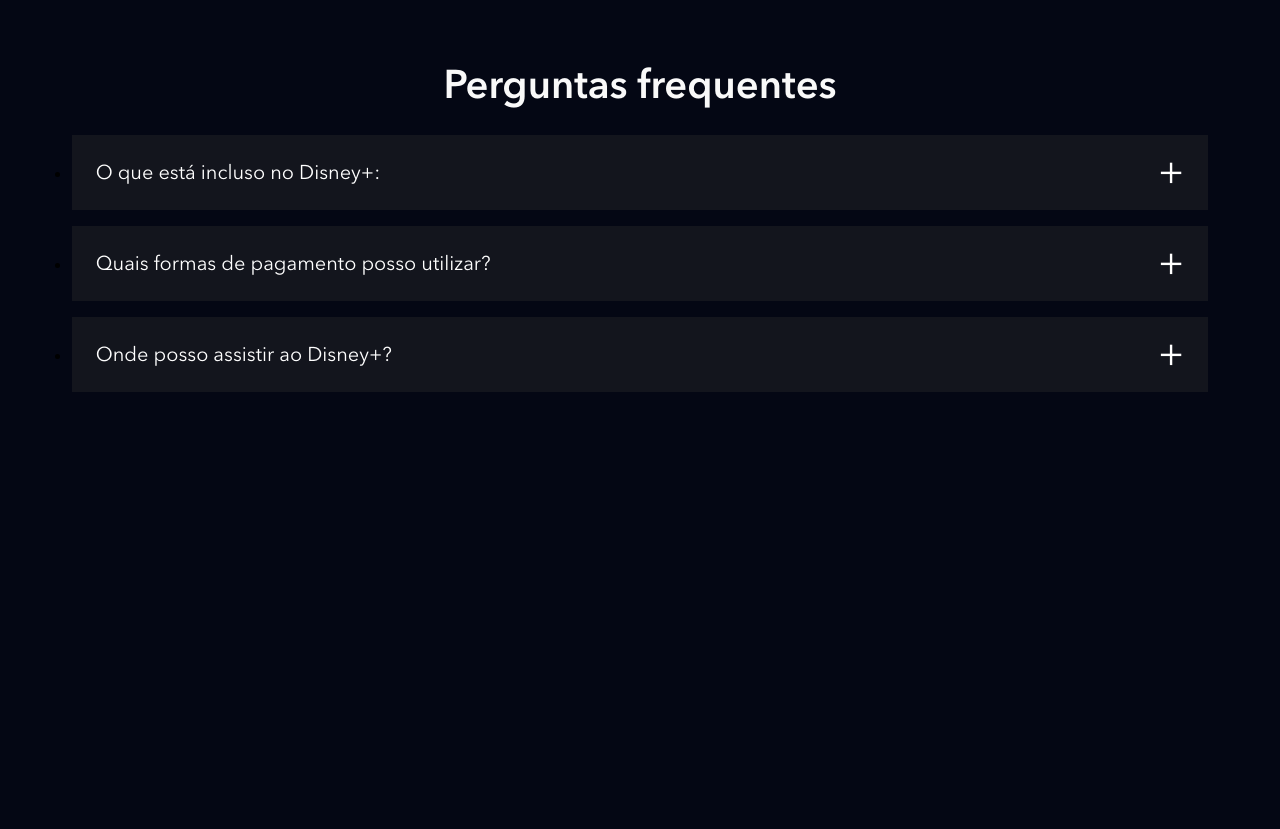
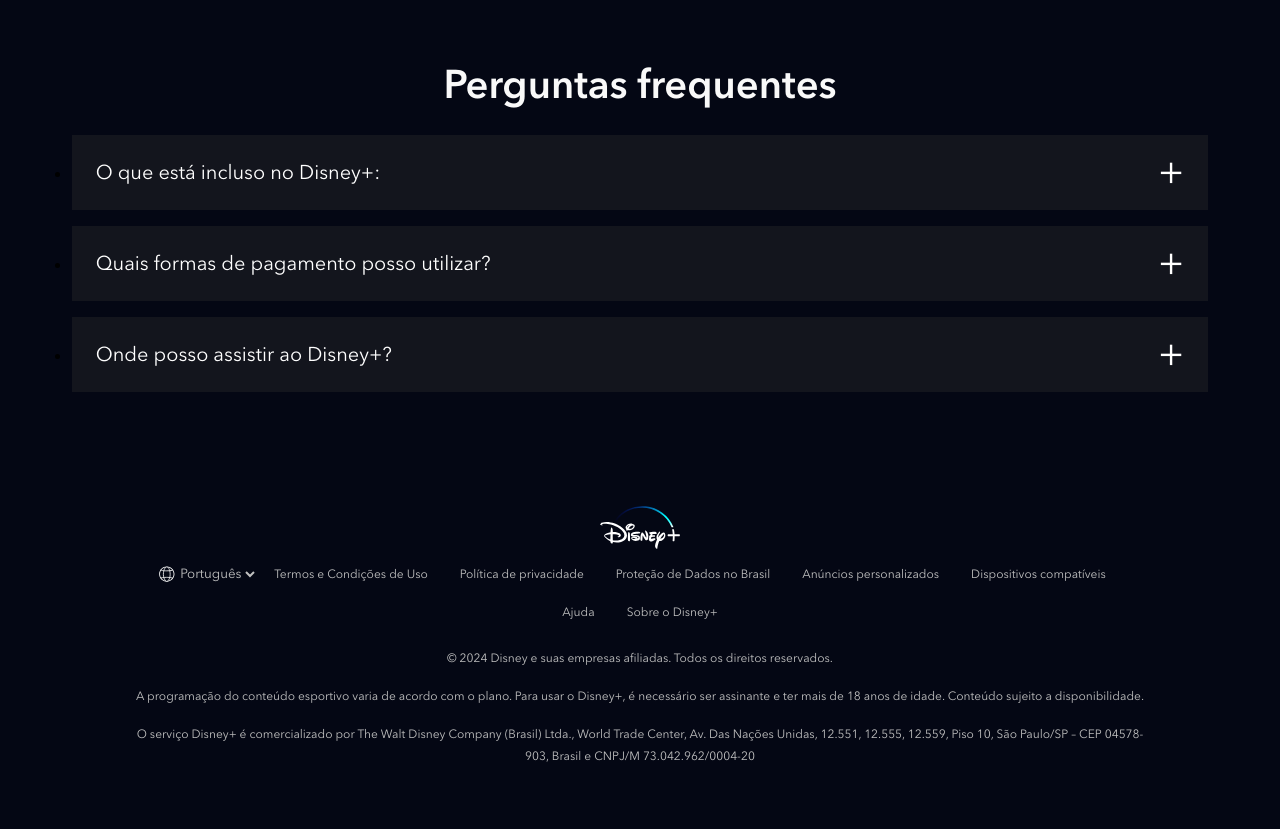
Before and after one commit to vo-n/clone_disney_plus, a website: page index.html in a window 1280 px wide. Shown: the part 4405-5234 px from the top of the page. Before the commit the page ends 4885 px from the top, so only its background shows below. Drawn offline with nearby package versions, Linux system fonts and the light colour scheme; files that its build step writes are made by us from their sources; files whose address does not match are found by name.

Commit message:
criando o footer e corrigindo a faq

```diff
--- a/index.html
+++ b/index.html
@@ -271,6 +271,52 @@
       </li>
     </ul>
   </section>
+  <footer class="footer">
+    <div class="footer__container">
+      <img class="footer__logo" src="./dist/images/disneyplus.svg" alt="Disney+">
+    <ul class="footer__links">
+      <li class="footer__links__item">
+        <div class="language-selector">
+          <img src="./dist/images/icones/globe.svg" alt="Globo do mundo">
+        <select>
+          <option>English</option>
+          <option selected>Português</option>
+        </select>
+        </div>
+      </li>
+      <li class="footer__links__item">
+        <a href="#" class="text--small">Termos e Condições de Uso</a>
+      </li>
+      <li class="footer__links__item">
+        <a href="#" class="text--small">Política de privacidade</a>
+      </li>
+      <li class="footer__links__item">
+        <a href="#" class="text--small">Proteção de Dados no Brasil</a>
+      </li>
+      <li class="footer__links__item">
+        <a href="#" class="text--small">Anúncios personalizados</a>
+      </li>
+      <li class="footer__links__item">
+        <a href="#" class="text--small">Dispositivos compatíveis</a>
+      </li>
+      <li class="footer__links__item">
+        <a href="#" class="text--small">Ajuda</a>
+      </li>
+      <li class="footer__links__item">
+        <a href="#" class="text--small">Sobre o Disney+</a>
+      </li>
+    </ul>
+    <p class="text--small">
+      © 2024 Disney e suas empresas afiliadas. Todos os direitos reservados.
+    </p>
+    <p class="text--small">
+      A programação do conteúdo esportivo varia de acordo com o plano. Para usar o Disney+, é necessário ser assinante e ter mais de 18 anos de idade. Conteúdo sujeito a disponibilidade.
+    </p>
+    <p class="text--small">
+      O serviço Disney+ é comercializado por The Walt Disney Company (Brasil) Ltda., World Trade Center, Av. Das Nações Unidas, 12.551, 12.555, 12.559, Piso 10, São Paulo/SP – CEP 04578-903, Brasil e CNPJ/M 73.042.962/0004-20
+    </p>
+    </div>
+  </footer>
   <script src="./src/main.js"></script>
 </body>
 
--- a/src/styles/_faq.scss
+++ b/src/styles/_faq.scss
@@ -40,7 +40,6 @@
 
         ul {
           margin: 16px 0 0;
-          padding: 0 0 0 40px;
 
           li {
             list-style-type: disc;
--- /dev/null
+++ b/src/styles/_footer.scss
@@ -0,0 +1,69 @@
+@use 'variaveis';
+
+.footer {
+  padding: 26px 8px;
+
+  &__container {
+    max-width: 1024px;
+    width: 100%;
+    margin: 0 auto;
+    text-align: center;
+    padding-bottom: 20px;
+  }
+
+  &__logo {
+    width: 80px;
+    margin: 0 10px 0;
+  }
+
+  &__links {
+    margin-bottom: 16px;
+    display: flex;
+    align-items: center;
+    flex-wrap: wrap;
+    justify-content: center;
+
+    &__item {
+      display: inline-block;
+
+      a {
+        text-decoration: none;
+        padding: 8px 16px;
+        display: block;
+
+        &:hover {
+          color: variaveis.$secundaryTextColor;
+        }
+      }
+    }
+  }
+
+  p {
+    margin-bottom: 16px;
+  }
+}
+
+.language-selector {
+  display: flex;
+  align-items: center;
+
+  img {
+    height: 18px;
+    width: 18px;
+  }
+
+  select {
+    background-color: transparent;
+    border: none;
+    color: variaveis.$primaryTextColor;
+    height: 38px;
+
+    &:hover {
+      color: variaveis.$secundaryTextColor;
+    }
+
+    option {
+      color: variaveis.$bgColor;
+    }
+  }
+}
--- a/src/styles/main.scss
+++ b/src/styles/main.scss
@@ -4,6 +4,7 @@
 @use 'plans';
 @use 'available-devices';
 @use 'faq';
+@use 'footer';
 
 @font-face {
   font-family: Avenir;
```
